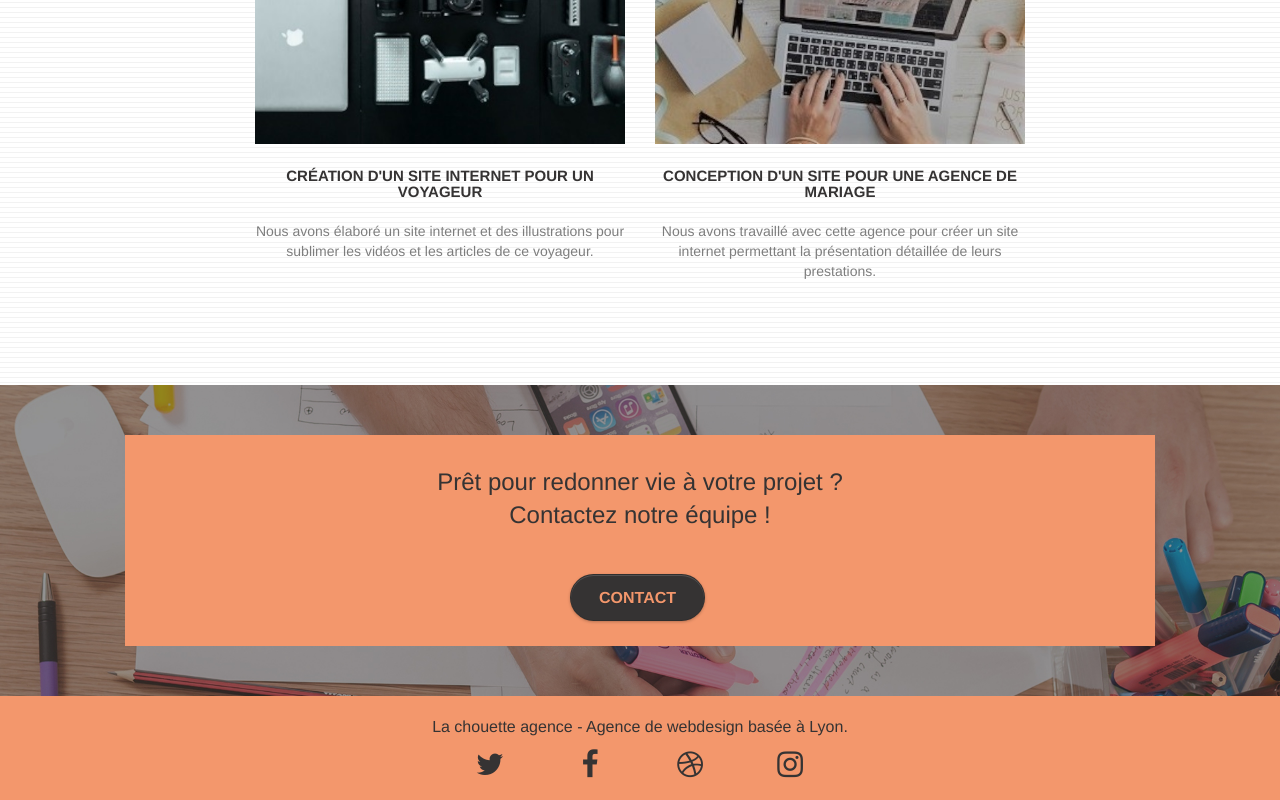
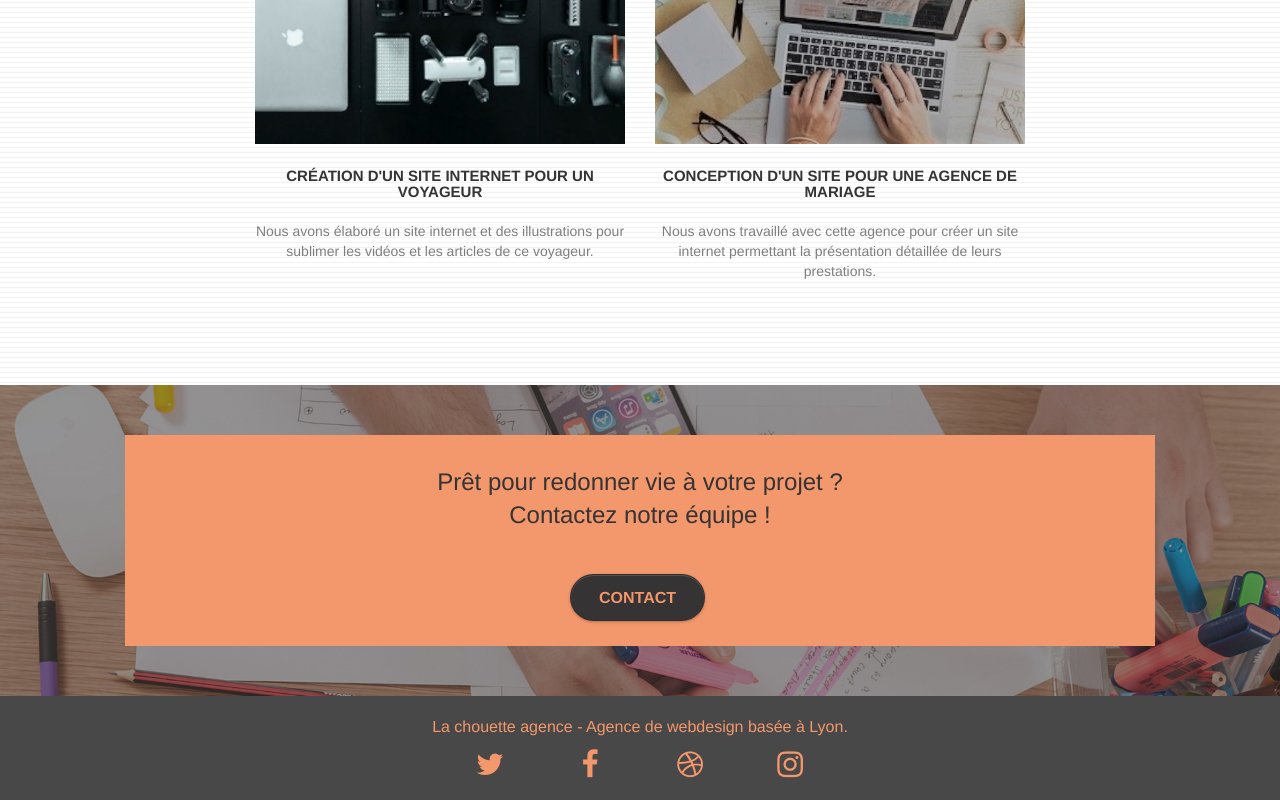
Before and after one commit to AmyGitOC/LaChouetteAgence, a plain HTML site: page index.html in a window 1280 px wide. Shown: the part 2801-3601 px from the top of the page. Drawn offline with nearby package versions, Linux system fonts and the light colour scheme.

Commit message:
Retouches bouton "contact"

```diff
--- a/index.html
+++ b/index.html
@@ -219,7 +219,7 @@
 <div class="bloc bgc-atomic-tangerine d-bloc" id="bloc-8">
 	<!-- <div class="container bloc-sm"> -->
 		<div class="row">
-			<div class="col-sm-12">
+			<div class="col-sm-12 footer-div">
 				<p class="text-center white footer-text">
 					La chouette agence - Agence de webdesign basée à Lyon.<br>
 				</p>
--- a/style.css
+++ b/style.css
@@ -459,11 +459,17 @@ blockquote {
     padding-top: 0px;
 }
 .footer-text {
-    color: #353333;
+    color: #F3976C;
 }
-
-
-
+.fa {
+    color: #F3976C!important;
+}
+.fa:hover {
+    color: #cccccc!important;
+}
+.col-sm-12.footer-div {
+    background-color: #484848;
+}
 
 
 
@@ -902,8 +908,8 @@ h4 {
 }
 
 .btn-atomic-tangerine:hover {
-    background: rgb(80, 78, 78)!important;
-    color: #F3976C!important;
+    background: #484848!important;
+    color: #cccccc!important;
 }
 
 .ltc-white {
```
Also changed, not shown: page2.html (+1 -1 lines).
